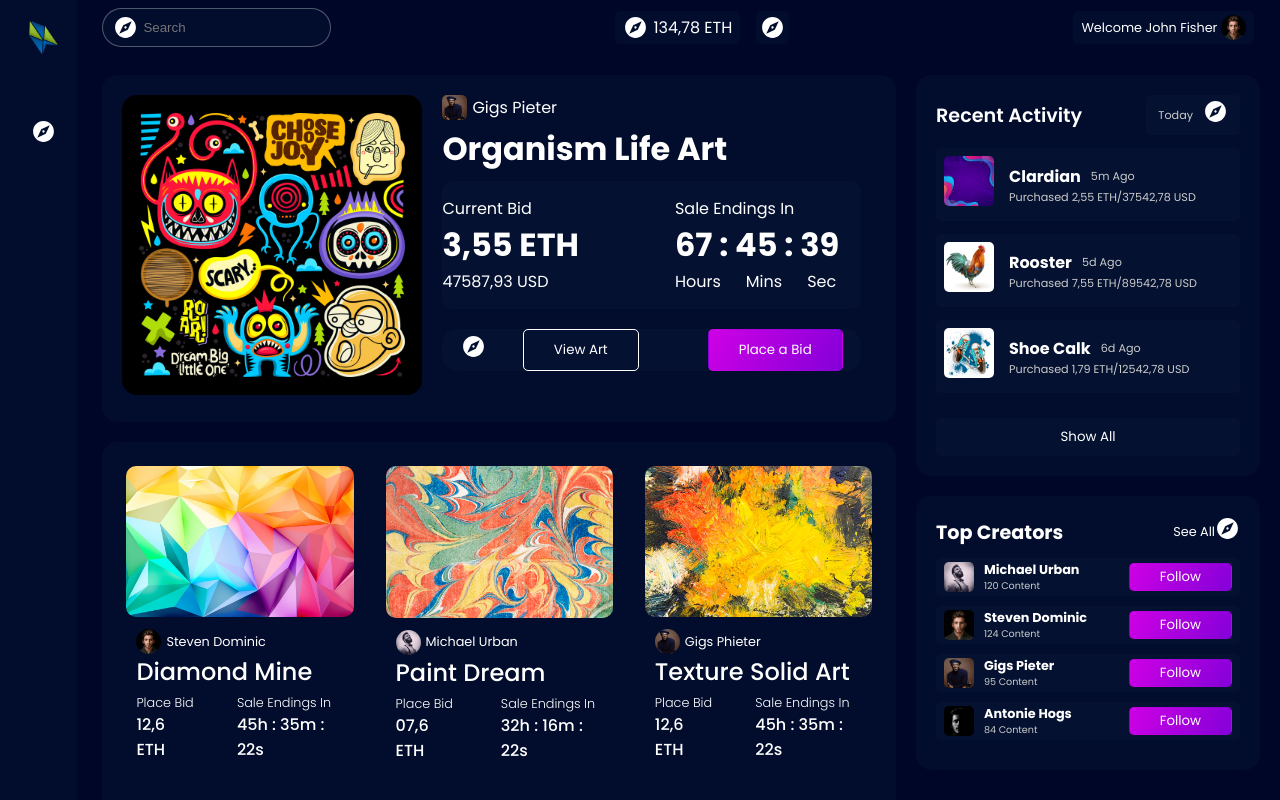
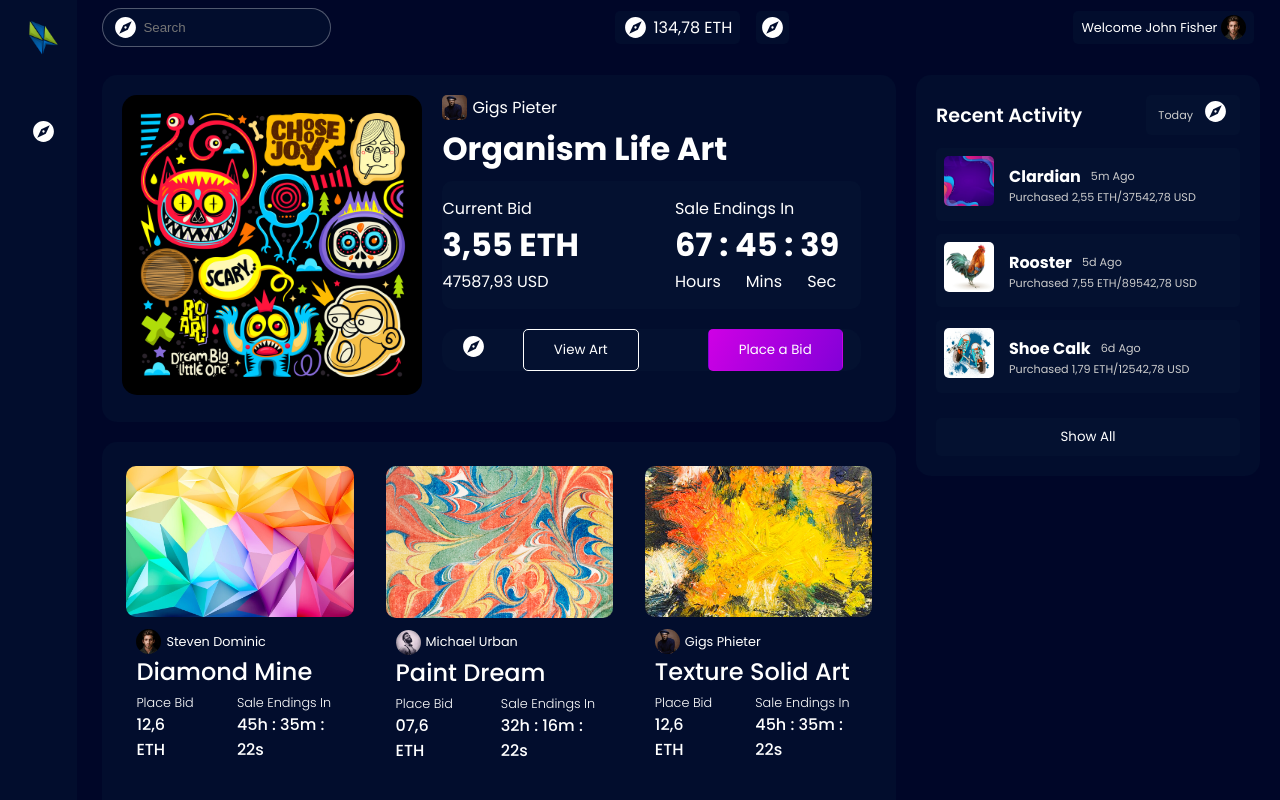
Before and after one commit to JohnOlshea/joeyscoin, a React (Vite) app: page /dashboard in a window 1280 px wide. Shown: the top 800 px of the page. Built offline with nearby package versions, Linux system fonts and the light colour scheme.

Commit message:
Revert "Changes"
This reverts commit f04b92a83ecbc54b2b3a28d7fcf9720d1355d49d.

```diff
--- a/src/pages/dashboard/index.jsx
+++ b/src/pages/dashboard/index.jsx
@@ -301,73 +301,7 @@ export const Dashboard = () => {
               <button>Show All</button>
             </div>
           </div>
-          <div className="top-creators">
-            <div className="top-title flex-div">
-              <h1>Top Creators</h1>
-              <div className="see-all flex-div">
-                <p>See All</p>
-                <a href="#">
-                <MdExplore size={25} />
-                </a>
-              </div>
-            </div>
-            <div className="top-items">
-              <div className="items-creator flex-div">
-                <div className="items-thumbnail flex-div">
-                  <img src={creator3} alt="Creator-3" />
-                    <div>
-                      <h2>Michael Urban</h2>
-                      <p>120 Content</p>
-                    </div>
-                </div>
-                <div className="thumbnail-button">
-                  <button>Follow</button>
-                </div>
-              </div>
-            </div>
-            <div className="top-items">
-              <div className="items-creator flex-div">
-                <div className="items-thumbnail flex-div">
-                  <img src={creator2} alt="Creator-2" />
-                    <div>
-                      <h2>Steven Dominic</h2>
-                      <p>124 Content</p>
-                    </div>
-                </div>
-                <div className="thumbnail-button">
-                  <button>Follow</button>
-                </div>
-              </div>
-            </div>
-            <div className="top-items">
-              <div className="items-creator flex-div">
-                <div className="items-thumbnail flex-div">
-                  <img src={creator1} alt="Creator-1" />
-                    <div>
-                      <h2>Gigs Pieter</h2>
-                      <p>95 Content</p>
-                    </div>
-                </div>
-                <div className="thumbnail-button">
-                  <button>Follow</button>
-                </div>
-              </div>
-            </div>
-            <div className="top-items">
-              <div className="items-creator flex-div">
-                <div className="items-thumbnail flex-div">
-                  <img src={creator4} alt="Creator-1" />
-                    <div>
-                      <h2>Antonie Hogs</h2>
-                      <p>84 Content</p>
-                    </div>
-                </div>
-                <div className="thumbnail-button">
-                  <button>Follow</button>
-                </div>
-              </div>
-            </div>
-          </div>
+
         </div>
 
       </div>
```
